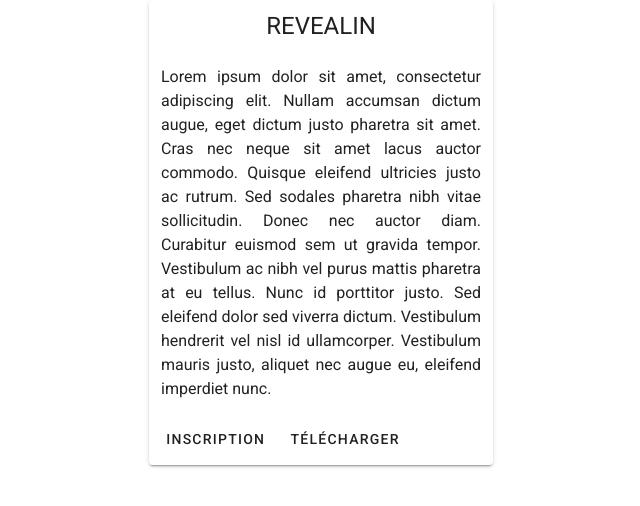
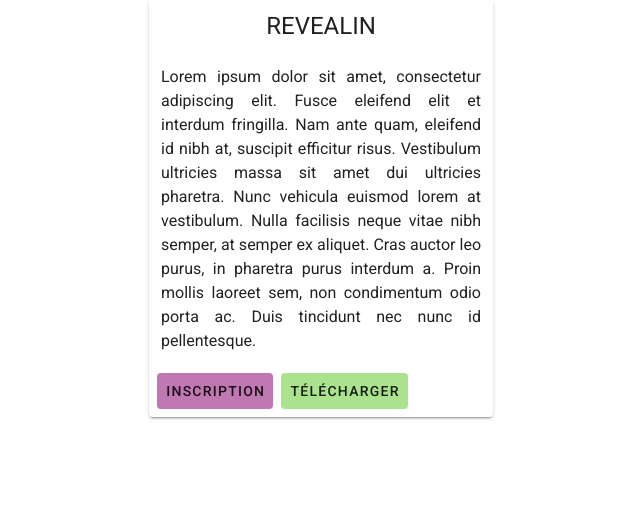
Before and after one commit to revealin/website, a Vue app: page / in a window 1280 px wide. Shown: the top 506 px of the page, without its empty margins (319-959 px from the left). Built offline with nearby package versions, Linux system fonts and the light colour scheme.

Commit message:
in english*

```diff
--- a/src/views/Home.vue
+++ b/src/views/Home.vue
@@ -9,20 +9,22 @@
       </v-list-item-content>
     </v-list-item>
 
-    <v-list-item-content id="projectDescription" class="px-3 text-justify" @hover="displayLogo">
-        {{description}}
-    </v-list-item-content>
+    <v-list-item class="px-3 text-justify">
+        <v-list-item-content id="projectDescription">{{ description }}</v-list-item-content>
+    </v-list-item>
 
-    <v-card-actions>
+    <v-card-actions class="d-flex mb-6">
       <v-btn
         text
-        color="deep-red accent-4"
+        class="pa-2"
+        id="btnInscription"
       >
         INSCRIPTION
       </v-btn>
       <v-btn
         text
-        color="deep-green accent-4"
+        class="pa-2"
+        id="btnTelecharger"
       >
         Télécharger
       </v-btn>
@@ -42,12 +44,24 @@ export default {
     //
   },
   data:() => ({
-      description:'Lorem ipsum dolor sit amet, consectetur adipiscing elit. Nullam accumsan dictum augue, eget dictum justo pharetra sit amet. Cras nec neque sit amet lacus auctor commodo. Quisque eleifend ultricies justo ac rutrum. Sed sodales pharetra nibh vitae sollicitudin. Donec nec auctor diam. Curabitur euismod sem ut gravida tempor. Vestibulum ac nibh vel purus mattis pharetra at eu tellus. Nunc id porttitor justo. Sed eleifend dolor sed viverra dictum. Vestibulum hendrerit vel nisl id ullamcorper. Vestibulum mauris justo, aliquet nec augue eu, eleifend imperdiet nunc.'
-      }),
+      description:'Lorem ipsum dolor sit amet, consectetur adipiscing elit. Fusce eleifend elit et interdum fringilla. Nam ante quam, eleifend id nibh at, suscipit efficitur risus. Vestibulum ultricies massa sit amet dui ultricies pharetra. Nunc vehicula euismod lorem at vestibulum. Nulla facilisis neque vitae nibh semper, at semper ex aliquet. Cras auctor leo purus, in pharetra purus interdum a. Proin mollis laoreet sem, non condimentum odio porta ac. Duis tincidunt nec nunc id pellentesque.',
+    }),
     methods:{
-    displayLogo:function(){
-      this.data.description="Hello"
     }
   }
-}
 </script>
+<style scoped>
+  #projectDescription:hover
+  {
+      background-image:url("https://www.jqueryscript.net/images/Simplest-Lorem-Ipsum-Generator-With-jQuery-Ipsum-js.jpg");
+      opacity:0.3;
+  }
+  #btnInscription
+  {
+      background-color:#bf78b2;
+  }
+  #btnTelecharger
+  {
+      background-color:#abe28e;
+  }
+</style>
```
